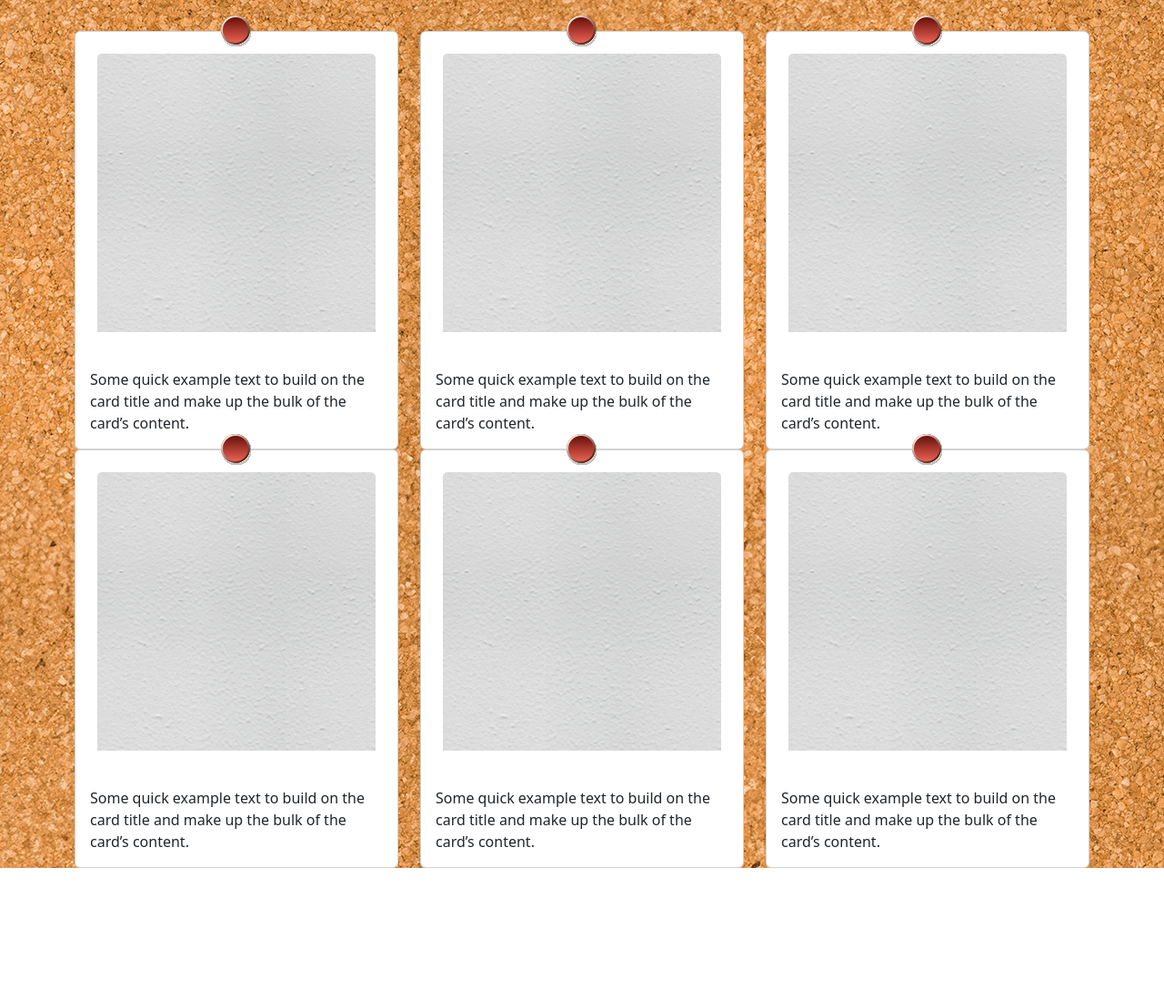
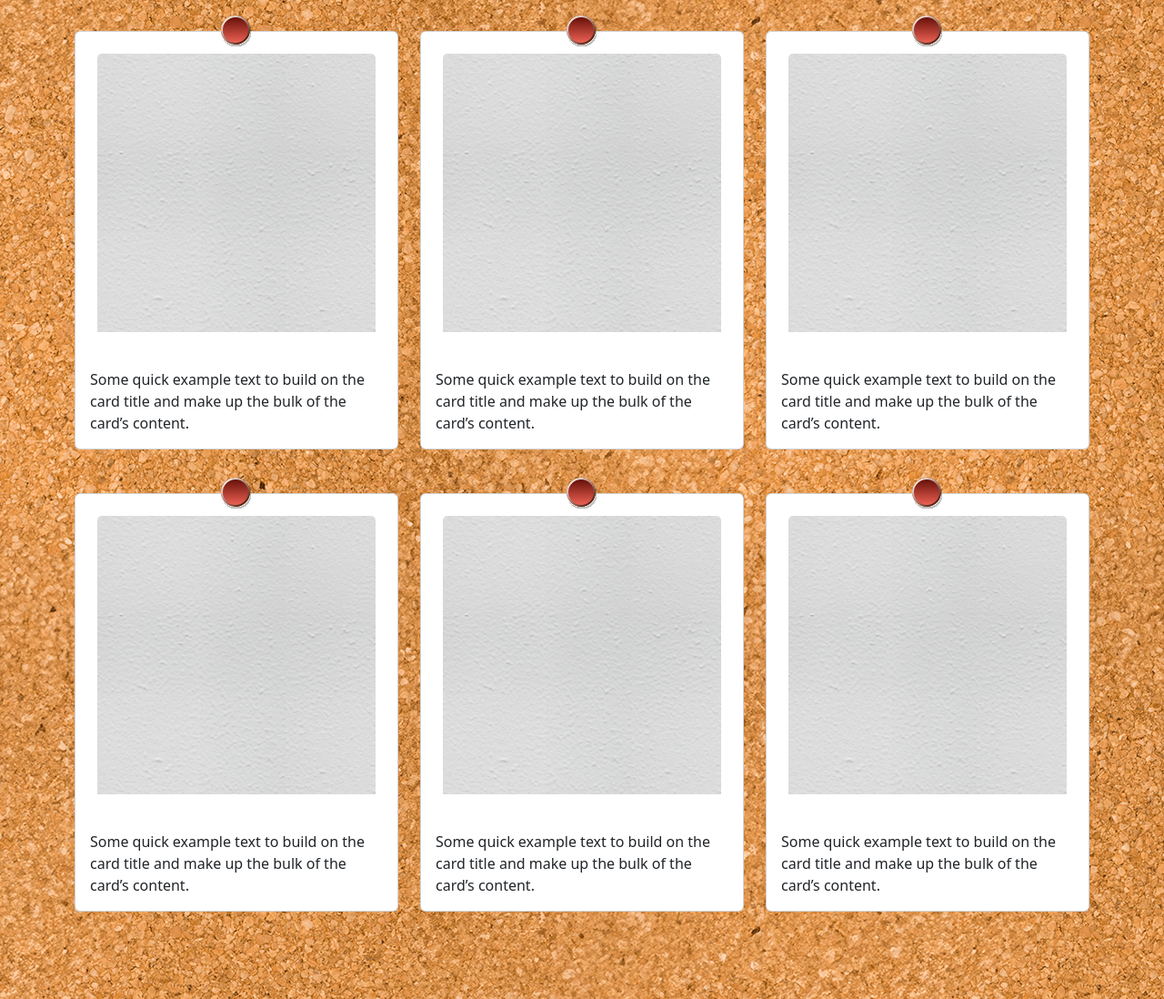
Before and after one commit to gennaroderosa10/js-photo-blog, a plain HTML site: page index.html in a window 1280 px wide. Shown: the part 118-1216 px from the top of the page at 91% size. Before the commit the page ends 1072 px from the top, so only its background shows below. Drawn offline with nearby package versions, Linux system fonts and the light colour scheme; a web font is replaced by a local one.

Commit message:
feat: creata struttura gtml css

```diff
--- a/index.html
+++ b/index.html
@@ -32,9 +32,9 @@
 
 <body class="bg-image-body">
 
-    <div class="container  mt-5">
+    <div class="container mt-5 mb-5">
         <div class="row">
-            <div class="col col-sm-12 col-md-6 col-lg-4 ">
+            <div class="col col-sm-12 col-md-6 col-lg-4 mb-5 ">
                 <div class="card  position-relative">
                     <div>
                         <img class="position-absolute top-0 start-50 translate-middle" src="./img/pin.svg" alt="">
@@ -50,7 +50,7 @@
                 </div>
             </div>
 
-            <div class="col col-sm-12 col-md-6 col-lg-4 ">
+            <div class="col col-sm-12 col-md-6 col-lg-4  mb-5  ">
                 <div class="card  position-relative">
                     <div>
                         <img class="position-absolute top-0 start-50 translate-middle" src="./img/pin.svg" alt="">
@@ -66,7 +66,7 @@
                 </div>
             </div>
 
-            <div class="col col-sm-12 col-md-6 col-lg-4 ">
+            <div class="col col-sm-12 col-md-6 col-lg-4  mb-5  ">
                 <div class="card  position-relative">
                     <div>
                         <img class="position-absolute top-0 start-50 translate-middle" src="./img/pin.svg" alt="">
@@ -82,7 +82,7 @@
                 </div>
             </div>
 
-            <div class="col col-sm-12 col-md-6 col-lg-4 ">
+            <div class="col col-sm-12 col-md-6 col-lg-4  mb-5  ">
                 <div class="card  position-relative">
                     <div>
                         <img class="position-absolute top-0 start-50 translate-middle" src="./img/pin.svg" alt="">
@@ -98,7 +98,7 @@
                 </div>
             </div>
 
-            <div class="col col-sm-12 col-md-6 col-lg-4 ">
+            <div class="col col-sm-12 col-md-6 col-lg-4  mb-5  ">
                 <div class="card  position-relative">
                     <div>
                         <img class="position-absolute top-0 start-50 translate-middle" src="./img/pin.svg" alt="">
@@ -114,7 +114,7 @@
                 </div>
             </div>
 
-            <div class="col col-sm-12 col-md-6 col-lg-4 ">
+            <div class="col col-sm-12 col-md-6 col-lg-4  mb-5  ">
                 <div class="card  position-relative">
                     <div>
                         <img class="position-absolute top-0 start-50 translate-middle" src="./img/pin.svg" alt="">
```
